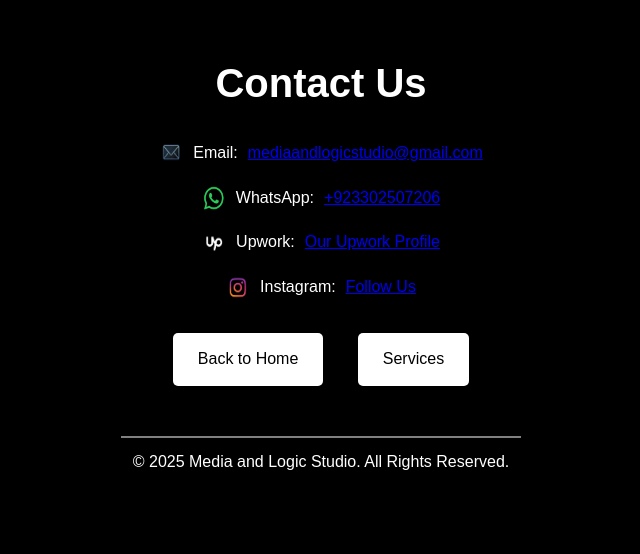
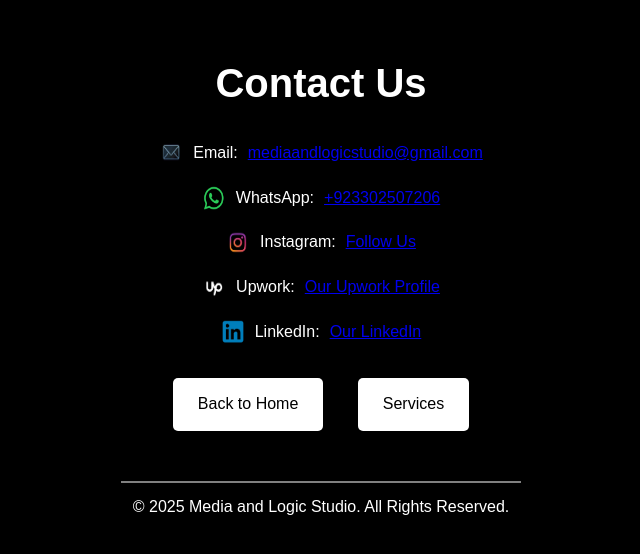
Before and after one commit to RaffayAzeem/Media-and-Logic-Studio, a plain HTML site: page contact.html in a window 1280 px wide. Shown: the whole page, without its empty margins (319-959 px from the left). Drawn offline with Linux system fonts and the light colour scheme.

Commit message:
Update contact.html

```diff
--- a/contact.html
+++ b/contact.html
@@ -23,8 +23,9 @@
         <div class="contact-links">
             <p><img src="email-icon.png" alt="Email"> Email: <a href="mailto:mediaandlogicstudio@gmail.com">mediaandlogicstudio@gmail.com</a></p>
             <p><img src="whatsapp-icon.png" alt="WhatsApp"> WhatsApp: <a href="https://wa.me/+923302507206">+923302507206</a></p>
+            <p><img src="instagram-icon.png" alt="Instagram"> Instagram: <a href="https://instagram.com/mls20_25">Follow Us</a></p>
             <p><img src="upwork-icon.png" alt="Upwork"> Upwork: <a href="https://www.upwork.com/freelancers/~012a595690ace36bc4?mp_source=share">Our Upwork Profile</a></p>
-            <p><img src="instagram-icon.png" alt="Instagram"> Instagram: <a href="https://instagram.com/mls20_25">Follow Us</a></p>
+            <p><img src="linkedin-icon.png" alt="LinkedIn"> LinkedIn: <a href="www.linkedin.com/in/raffay-azeem-7501bb35b">Our LinkedIn</a></p>
         </div>
 
         <a href="index.html" class="btn">Back to Home</a>
```
